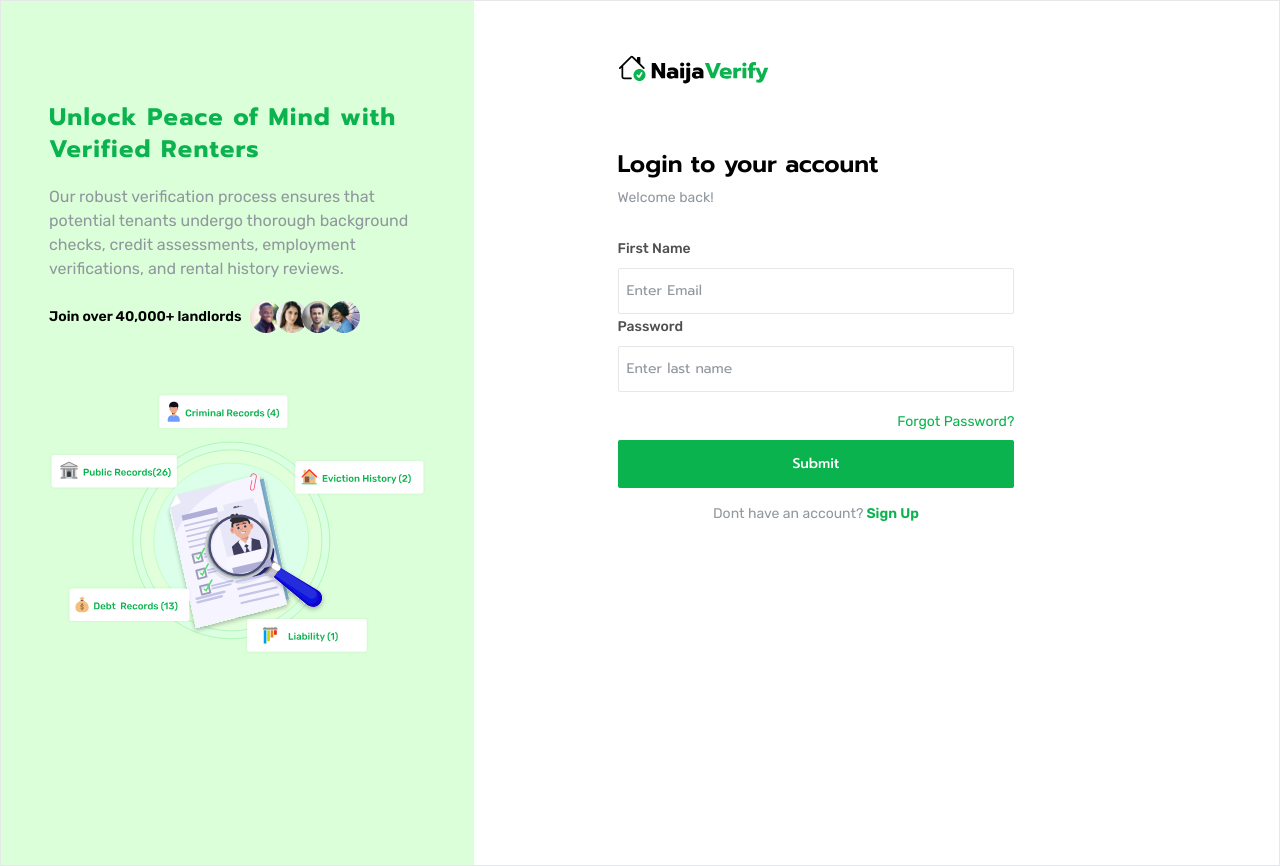
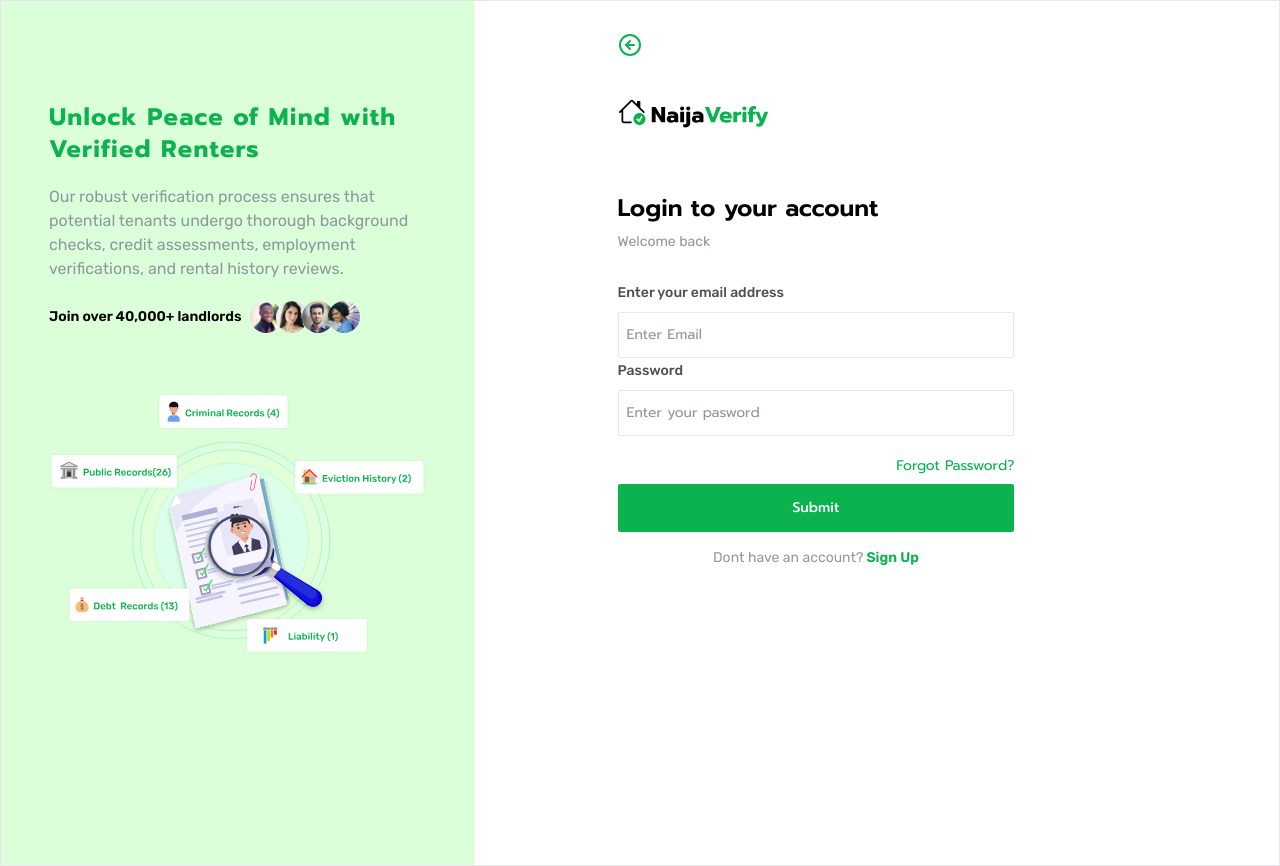
Before and after one commit to bakemonostan/naija-verify, a Next.js app: page /auth/login in a window 1280 px wide. Built offline with nearby package versions, Linux system fonts and the light colour scheme.

Commit message:
update: add back button and functionalities

```diff
--- a/src/components/Auth/DesktopHeader.tsx
+++ b/src/components/Auth/DesktopHeader.tsx
@@ -1,12 +1,19 @@
+'use client '
+
+import { ArrowLeftCircle } from "lucide-react";
 import LogoIcon from "../Icons/LogoIcon";
+import { useRouter } from "next/navigation";
 
 type Props = {
     title: string;
     body: string;
+    onback: () => void;
 }
-export default function DesktopHeader({ body, title }: Props) {
+export default function DesktopHeader({ body, title, onback }: Props) {
+
     return (
         <>
+            <ArrowLeftCircle className="text-primary cursor-pointer" onClick={onback} />
             <div className="hidden pt-5 pb-10 lg:block">
                 <LogoIcon />
             </div>
--- a/src/components/Auth/landlord/CreateAccount.tsx
+++ b/src/components/Auth/landlord/CreateAccount.tsx
@@ -11,6 +11,7 @@ import LogoIcon from "@/components/Icons/LogoIcon"
 import { nigeriaStates } from "@/helpers"
 import { useAppDispatch, useAppSelector } from "@/redux/store"
 import { Forms, chooseFormType } from "@/redux/slices/authSlice"
+import DesktopHeader from "../DesktopHeader"
 
 const RegistrationSchema = z.object({
     firstName: z.string().min(2, "First name must be at least 2 characters").nonempty("First name is required"),
@@ -55,19 +56,16 @@ export default function CreateAccount() {
     function onSubmit(values: z.infer<typeof RegistrationSchema>) {
         handleFormChange('login')
         reset()
+    }
 
+    function goBack() {
+        handleFormChange('landlord details')
     }
 
 
     return (
         <section className="space-y-5 lg:w-3/5">
-            <div className="pt-5 pb-10">
-                <LogoIcon />
-            </div>
-            <div className="pb-2 space-y-2">
-                <h2 className="font-semibold lg:text-2xl">Register as Landlord</h2>
-                <p className="text-sm text-secondary-10">This information will be used to create your account</p>
-            </div>
+            <DesktopHeader title="Register as Landlord" body="This information will be used to create your account" onback={goBack} />
             <form onSubmit={handleSubmit(onSubmit)} className="flex flex-col gap-4">
                 <Label htmlFor="First name">
                     <span className='pb-3'>First Name</span>
@@ -173,7 +171,13 @@ export default function CreateAccount() {
                         placeholder="Terms and Conditions"
                         {...register("termsAndConditions")}
                     />
-                    <span className="flex text-sm text-secondary-10">I agree to abide by the terms and conditions<Link href="/terms-and-conditions"><span className="cursor-pointer text-primary">Terms and Conditions</span></Link></span>
+                    <span className="flex text-sm text-secondary-10">I agree to abide by the terms and conditions
+                        <Link href="/terms-and-conditions">
+                            <span className="cursor-pointer text-primary">
+                                Terms and Conditions
+                            </span>
+                        </Link>
+                    </span>
                 </Label>
                 <Button type="submit">Submit</Button>
             </form>
--- a/src/components/Auth/landlord/ForgotPassword.tsx
+++ b/src/components/Auth/landlord/ForgotPassword.tsx
@@ -44,7 +44,7 @@ export default function ForgotPassword() {
 
     return (
         <section className="h-screen space-y-5 lg:w-3/5">
-            <DesktopHeader title="Forgot Password" body="Enter your email address to reset your password" />
+            <DesktopHeader title="Forgot Password" body="Enter your email address to reset your password" onback={() => { }} />
             <Form {...form}>
                 <form onSubmit={form.handleSubmit(onSubmit)} className="space-y-8">
                     <FormField
--- a/src/components/Auth/landlord/LandlordDetails.tsx
+++ b/src/components/Auth/landlord/LandlordDetails.tsx
@@ -18,6 +18,7 @@ interface LandlordDetailsState {
 
 export default function LandlordDetails() {
     const dispatch = useAppDispatch();
+    const formType = useAppSelector((state) => state.auth.value.formType);
     const [formData, setFormData] = useState<LandlordDetailsState>({
         landlordType: '',
         experienceLevel: '',
@@ -40,6 +41,10 @@ export default function LandlordDetails() {
         e.preventDefault();
     };
 
+    const setFormType = () => {
+        handleFormChange('userType')
+    }
+
 
 
 
@@ -52,7 +57,7 @@ export default function LandlordDetails() {
 
     return (
         <section className="h-screen space-y-5 lg:w-3/5">
-            <DesktopHeader title="Register as Landlord" body="Let us personalize your experience" />
+            <DesktopHeader title="Register as Landlord" body="Let us personalize your experience" onback={setFormType} />
             <form action="#" className="space-y-5" onSubmit={handleSubmit}>
                 <div>
                     <InputRadio
--- a/src/components/Auth/landlord/Login.tsx
+++ b/src/components/Auth/landlord/Login.tsx
@@ -8,9 +8,13 @@ import { Button } from "@/components/ui/button"
 import { Input } from "@/components/ui/input"
 import { Label } from "@/components/ui/label"
 import Link from "next/link";
+import DesktopHeader from "../DesktopHeader";
+import { Forms, chooseFormType } from "@/redux/slices/authSlice";
+import { useAppDispatch } from "@/redux/store";
+import { useRouter } from "next/navigation";
 
 const LoginInSchema = z.object({
-    email: z.string().email("Invalid email address").nonempty("Email is required"),
+    email: z.string().email('Please enter a valid email').nonempty("Email is required"),
     password: z.string().nonempty("Password is required"),
 });
 
@@ -22,45 +26,64 @@ export default function Login() {
             password: "",
         },
     })
+    const router = useRouter();
+
+    const dispatch = useAppDispatch();
+    const handleFormChange = (selectedOption: Forms) => {
+        dispatch(chooseFormType({
+            formType: selectedOption,
+        }));
+    };
+
+    function goBack() {
+        handleFormChange('register')
+    }
 
     const { register, handleSubmit, control, reset, clearErrors, formState: { errors } } = form;
+
+    function onSubmit(values: z.infer<typeof LoginInSchema>) {
+        router.push('/')
+        reset()
+    }
 
 
     return (
         <section className="space-y-5 lg:w-3/5 lg:h-screen">
-            <div className="pt-5 pb-10">
-                <LogoIcon />
-            </div>
-            <div className="pb-2 space-y-2">
-                <h2 className="font-semibold lg:text-2xl">Login to your account</h2>
-                <p className="text-sm text-secondary-10">Welcome back!</p>
-            </div>
+            <DesktopHeader title="Login to your account" body="Welcome back" onback={goBack} />
+            <form onSubmit={handleSubmit(onSubmit)}>
+                <div>
 
-            <form action="">
                     <Label htmlFor="Email">
-                    <span className='pb-3'>First Name</span>
+                        <span className='pb-3'>Enter your email address</span>
                         <Input
                             title="Email"
                             placeholder="Enter Email"
                             {...register("email")}
                         />
+                        {errors.email && <span className="text-sm text-red-500">{errors.email.message}</span>}
                     </Label>
+                </div>
+
+                <div>
+
                     <Label htmlFor="Password">
                         <span className='pb-3'>Password</span>
                         <Input
                             title="Password"
                             type="password"
-                        placeholder="Enter last name"
+                            placeholder="Enter your pasword"
                             {...register("password")}
                         />
                     </Label>
+                    {errors.password && <span className="text-sm text-red-500">{errors.password.message}</span>}
+                </div>
                 <div className='pt-5'>
-                    <span className="block w-full pb-2 mr-auto text-sm text-right  text-primary">Forgot Password?</span>
+                    <Link href='/auth/forgot-password' className="block w-full pb-2 mr-auto text-sm text-right  text-primary">Forgot Password?</Link>
                     <Button type="submit">Submit</Button>
                 </div>
                 <span className="block w-full py-4 mx-auto text-sm text-center text-secondary-10">
                     Dont have an account?
-                    <Link href='#' className="font-semibold text-primary"> Sign Up</Link>
+                    <Link href='/auth/register' className="font-semibold text-primary"> Sign Up</Link>
                 </span>
             </form>
         </section>
--- a/src/components/Auth/landlord/SelectUser.tsx
+++ b/src/components/Auth/landlord/SelectUser.tsx
@@ -3,7 +3,7 @@ import SelectUserType from "./SelectUserType";
 
 // Import Redux-related functions
 import { useAppSelector, useAppDispatch } from "@/redux/store";
-import { selectUser } from "@/redux/slices/authSlice";
+import { chooseFormType, selectUser } from "@/redux/slices/authSlice";
 import { Button } from "../../ui/button";
 import HouseIcon from "../../Icons/HouseIcon";
 import KeyIcon from "../../Icons/keyIcon";
@@ -20,6 +20,13 @@ export default function SelectUser() {
             selectedUser: selectedOption,
         }));
     };
+
+    const handleFormChange = () => {
+        router.push(`/auth/register/${userType}`)
+        dispatch(chooseFormType({
+            formType: 'landlord details',
+        }));
+    }
 
     return (
         <div className="w-full h-screen mr-2 space-y-6  lg:pt-6 lg:max-w-[28rem]">
@@ -55,7 +62,7 @@ export default function SelectUser() {
             <div className="w-full">
                 <div className="w-full">
                     <Button
-                        onClick={() => router.push(`/auth/register/${userType}`)}
+                        onClick={handleFormChange}
                         disabled={!userType}
                     >
                         Proceed
--- a/src/components/Auth/landlord/UseClient.tsx
+++ b/src/components/Auth/landlord/UseClient.tsx
@@ -3,9 +3,15 @@ import CreateAccount from "./CreateAccount"
 import { useAppSelector } from "@/redux/store";
 import LandlordDetails from "./LandlordDetails"
 import Login from "./Login"
+import { useRouter } from "next/navigation";
 
 export default function UseClient() {
     const formType = useAppSelector((state) => state.auth.value.formType);
+    const router = useRouter();
+
+    if (formType === 'userType') {
+        router.push('/auth/register')
+    }
 
     if (formType === 'register') {
         return (
--- a/src/lib/validations/auth.ts
+++ b/src/lib/validations/auth.ts
@@ -11,7 +11,7 @@ import * as z from "zod";
 //   phoneNumber: z.string().nonempty("Phone number is required"),
 //   password: z.string().nonempty("Password is required"),
 //   confirmPassword: z.string().nonempty("Confirm password is required"),
-//   termsAndConditions: z.boolean(),
+//   termsAndConditions: z.boolean().nonempty('Please agree'),
 // });
 
 export type IRegistrationFields = {
--- a/src/redux/slices/authSlice.ts
+++ b/src/redux/slices/authSlice.ts
@@ -2,7 +2,12 @@ import { createSlice, PayloadAction } from "@reduxjs/toolkit";
 import { type } from "os";
 import { RootState } from "../store";
 
-export type Forms = "register" | "landlord details" | "login" | null;
+export type Forms =
+  | "register"
+  | "landlord details"
+  | "login"
+  | "userType"
+  | null;
 
 type AuthState = {
   isLoggedIn?: boolean;
```
Also changed, not shown: src/app/page.tsx (+1 -6 lines). Lines whose indentation alone changed are shown as unchanged.
